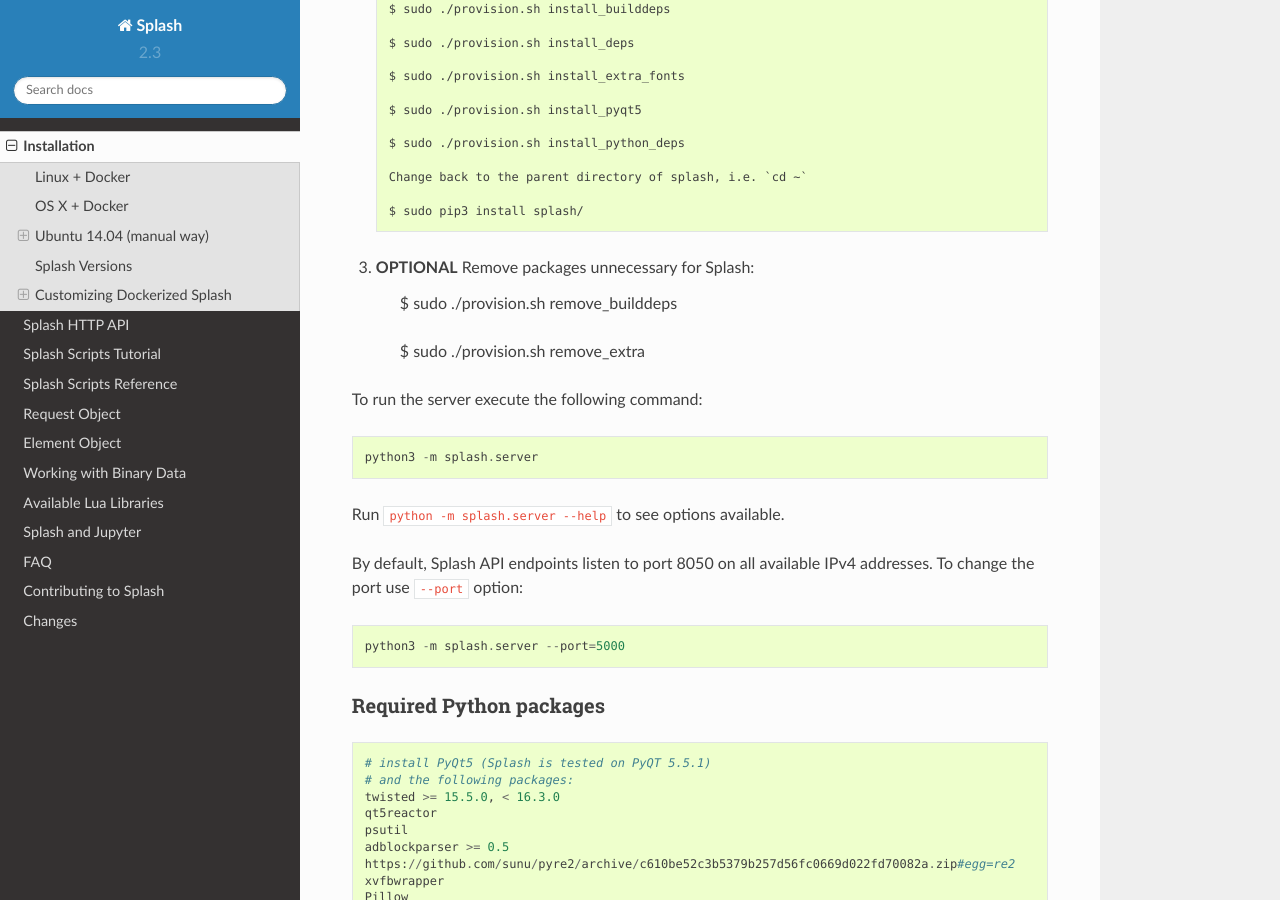
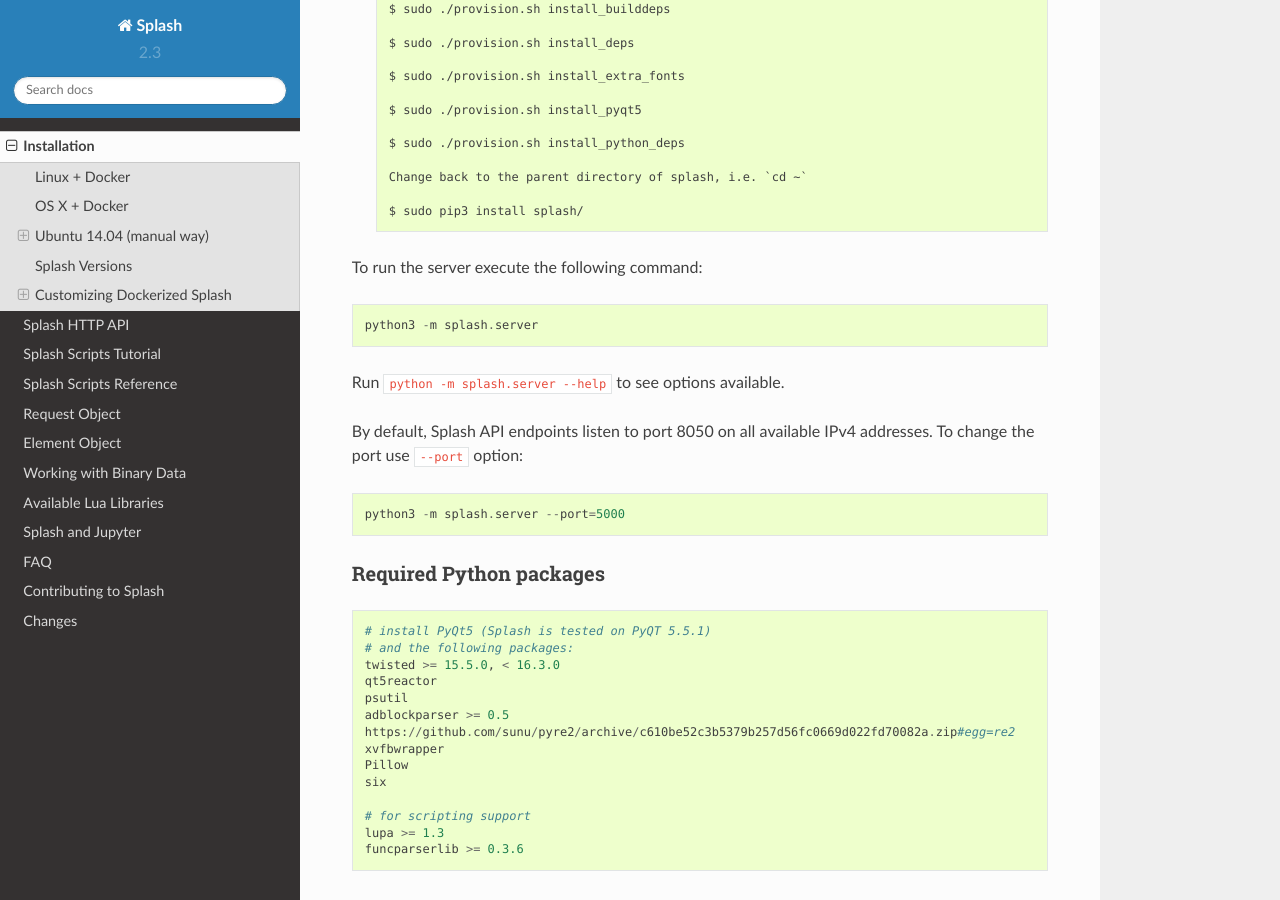
Before and after one commit to scrapinghub/splash, a Sphinx documentation site: the page built from docs/install.rst, in a window 1280 px wide and 900 px high, scrolled down 1451 px. Built offline with Sphinx 7.4.7 and the Read the Docs theme 2.0.0, drawn with Linux system fonts in a browser that asks for light colours; pages that are not in the unit, such as notebooks, are missing from menus.

Commit message:
removing "remove extra" commands from man install

```diff
--- a/docs/install.rst
+++ b/docs/install.rst
@@ -81,12 +81,6 @@
         Change back to the parent directory of splash, i.e. `cd ~`
 
         $ sudo pip3 install splash/
-
-3. **OPTIONAL** Remove packages unnecessary for Splash:
-
-        $ sudo ./provision.sh remove_builddeps
-
-        $ sudo ./provision.sh remove_extra
 
 
 To run the server execute the following command::
```
